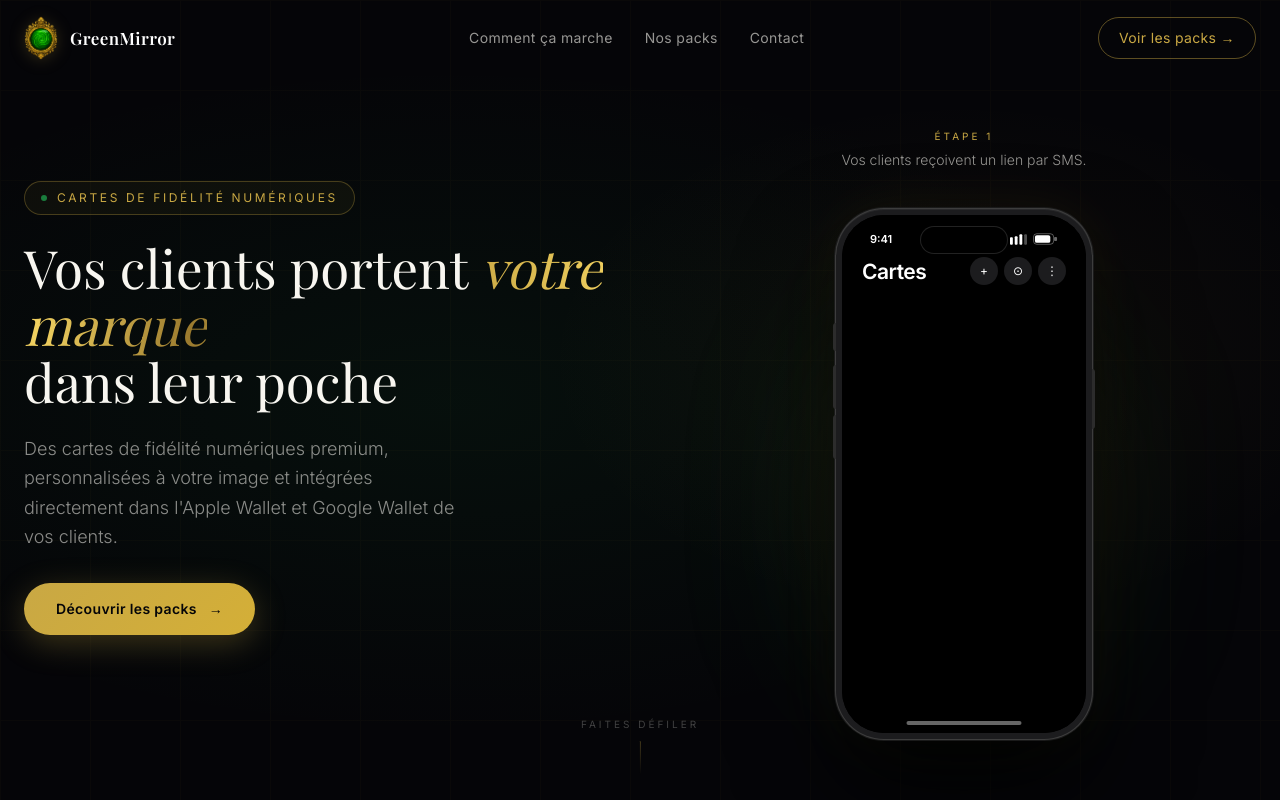
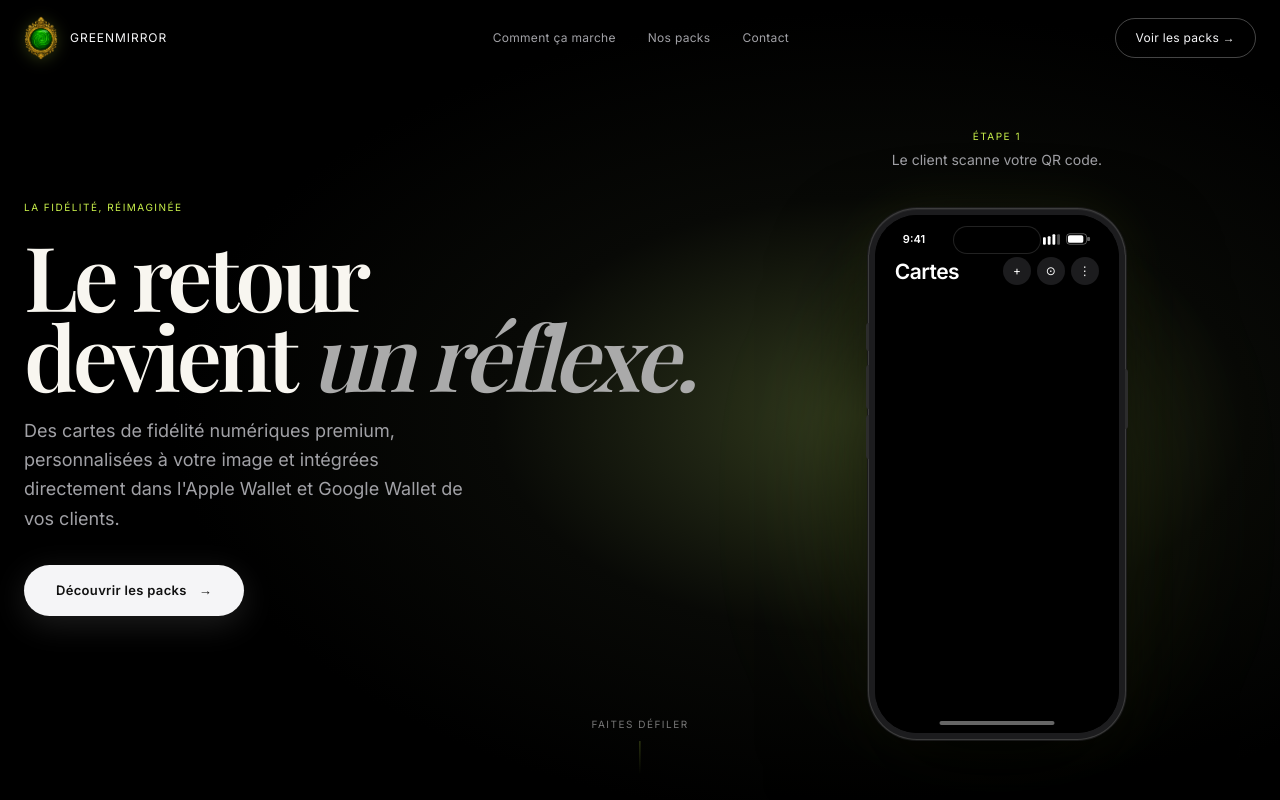
Before and after one commit to greenmirror23/cartes, a Next.js app: page / in a window 1280 px wide. Shown: the top 800 px of the page. Built offline with nearby package versions, Linux system fonts and the light colour scheme.

Commit message:
Nouvelle charte : hero, section notification, CTA, packs (composants)

```diff
--- a/app/components/Header.tsx
+++ b/app/components/Header.tsx
@@ -20,10 +20,10 @@ export default function Header() {
       className="fixed top-0 left-0 right-0 z-50 transition-all duration-500"
       style={{
         background: scrolled
-          ? "rgba(5,5,8,0.85)"
+          ? "rgba(0,0,0,0.85)"
           : "transparent",
         backdropFilter: scrolled ? "blur(20px)" : "none",
-        borderBottom: scrolled ? "1px solid rgba(201,168,68,0.15)" : "none",
+        borderBottom: scrolled ? "1px solid rgba(255,255,255,0.10)" : "none",
       }}
     >
       <div className="max-w-7xl mx-auto px-6 py-4 flex items-center justify-between">
@@ -38,7 +38,7 @@ export default function Header() {
             <a
               key={item.href}
               href={item.href}
-              className="text-[#F8F6F0]/60 hover:text-[#C9A844] text-sm tracking-wide transition-colors duration-200"
+              className="text-[#a1a1a6] hover:text-[#f5f5f7] text-[12px] tracking-wide transition-colors duration-200"
               style={{ fontFamily: "var(--font-inter)" }}
             >
               {item.label}
@@ -48,18 +48,18 @@ export default function Header() {
 
         <a
           href="#products"
-          className="hidden md:inline-flex items-center gap-2 px-5 py-2.5 rounded-full text-sm tracking-wide transition-all duration-300 text-[#C9A844]"
+          className="hidden md:inline-flex items-center gap-2 px-5 py-2.5 rounded-full text-[12px] tracking-wide transition-all duration-300 text-[#f5f5f7]"
           style={{
-            border: "1px solid rgba(201,168,68,0.45)",
+            border: "1px solid rgba(255,255,255,0.27)",
             fontFamily: "var(--font-inter)",
           }}
           onMouseEnter={(e) => {
-            e.currentTarget.style.background = "rgba(201,168,68,0.08)"
-            e.currentTarget.style.borderColor = "rgba(201,168,68,0.8)"
+            e.currentTarget.style.background = "rgba(255,255,255,0.08)"
+            e.currentTarget.style.borderColor = "rgba(255,255,255,0.6)"
           }}
           onMouseLeave={(e) => {
             e.currentTarget.style.background = "transparent"
-            e.currentTarget.style.borderColor = "rgba(201,168,68,0.45)"
+            e.currentTarget.style.borderColor = "rgba(255,255,255,0.27)"
           }}
         >
           Voir les packs →
@@ -78,12 +78,12 @@ function Logo() {
         width={46}
         height={59}
         priority
-        className="h-11 w-auto drop-shadow-[0_2px_8px_rgba(201,168,68,0.25)]"
+        className="h-11 w-auto drop-shadow-[0_2px_8px_rgba(200,239,74,0.25)]"
       />
       <div>
         <div
-          className="text-white text-[17px] font-semibold leading-none tracking-wide"
-          style={{ fontFamily: "var(--font-playfair)" }}
+          className="text-[#f5f5f7] text-[12px] leading-none tracking-[0.08em] uppercase"
+          style={{ fontFamily: "var(--font-dm-mono)" }}
         >
           GreenMirror
         </div>
--- a/app/components/HeroSection.tsx
+++ b/app/components/HeroSection.tsx
@@ -11,10 +11,10 @@ import {
 import { BarberPass, PizzaPass, GreenMirrorPass } from "./WalletPass"
 
 const STEPS = [
-  { step: "Étape 1", text: "Vos clients reçoivent un lien par SMS." },
+  { step: "Étape 1", text: "Le client scanne votre QR code." },
   { step: "Étape 2", text: "La carte s'installe dans le Wallet, sans app." },
   { step: "Étape 3", text: "Elle rejoint les cartes de leur quotidien." },
-  { step: "Et voilà", text: "GreenMirror dans leur poche, pour toujours." },
+  { step: "Et voilà", text: "Votre marque dans leur poche, pour toujours." },
 ]
 
 export default function HeroSection() {
@@ -54,76 +54,62 @@ export default function HeroSection() {
     >
       <div className="sticky top-0 h-[100dvh] flex items-start lg:items-center overflow-hidden">
         {/* Background layers */}
-        <div className="absolute inset-0 bg-[#050508]">
+        <div className="absolute inset-0 bg-black">
           <div
             className="absolute inset-0"
             style={{
               background:
-                "radial-gradient(ellipse 80% 60% at 35% 50%, rgba(29,185,84,0.06) 0%, transparent 70%)",
-            }}
-          />
-          <div
-            className="absolute inset-0"
-            style={{
-              background:
-                "radial-gradient(ellipse 50% 50% at 75% 45%, rgba(201,168,68,0.05) 0%, transparent 65%)",
-            }}
-          />
-          <div
-            className="absolute inset-0 opacity-[0.025]"
-            style={{
-              backgroundImage:
-                "linear-gradient(rgba(201,168,68,1) 1px, transparent 1px), linear-gradient(90deg, rgba(201,168,68,1) 1px, transparent 1px)",
-              backgroundSize: "90px 90px",
+                "radial-gradient(ellipse 70% 65% at 68% 52%, #333c1f 0%, #080906 42%, #000000 78%)",
             }}
           />
         </div>
 
         <div className="relative z-10 max-w-7xl mx-auto px-6 w-full pt-20 lg:pt-24 pb-10">
-          <div className="grid lg:grid-cols-2 gap-3 lg:gap-16 items-center">
+          <div className="grid lg:grid-cols-[1.3fr_1fr] gap-3 lg:gap-10 items-center">
             {/* Left: copy */}
             <div>
-              <motion.div
+              <motion.p
                 initial={{ opacity: 0, y: 16 }}
                 animate={{ opacity: 1, y: 0 }}
                 transition={{ duration: 0.8, delay: 0.2 }}
-                className="mb-6"
+                className="uppercase"
+                style={{
+                  fontFamily: "var(--font-dm-mono)",
+                  fontSize: 10,
+                  letterSpacing: "1.5px",
+                  color: "#c8ef4a",
+                }}
               >
-                <span
-                  className="inline-flex items-center gap-2.5 px-4 py-2 rounded-full text-[#C9A844] text-xs tracking-[0.22em] uppercase"
-                  style={{
-                    border: "1px solid rgba(201,168,68,0.3)",
-                    background: "rgba(201,168,68,0.05)",
-                    fontFamily: "var(--font-inter)",
-                  }}
-                >
-                  <span
-                    className="w-1.5 h-1.5 rounded-full bg-[#22c55e] inline-block"
-                    style={{ animation: "glow-pulse 2s ease-in-out infinite" }}
-                  />
-                  Cartes de fidélité numériques
-                </span>
-              </motion.div>
+                La fidélité, réimaginée
+              </motion.p>
 
               <motion.h1
                 initial={{ opacity: 0, y: 28 }}
                 animate={{ opacity: 1, y: 0 }}
                 transition={{ duration: 0.9, delay: 0.3 }}
-                className="text-[2rem] sm:text-4xl lg:text-[3.3rem] leading-[1.08] mb-4 sm:mb-6"
-                style={{ fontFamily: "var(--font-playfair)" }}
+                className="text-[clamp(34px,10.5vw,46px)] lg:text-[clamp(44px,7vw,96px)]"
+                style={{
+                  fontFamily: "var(--font-playfair)",
+                  fontWeight: 600,
+                  lineHeight: 0.9,
+                  letterSpacing: "-0.048em",
+                  margin: "20px 0",
+                }}
               >
-                Vos clients portent{" "}
-                <span className="gold-shimmer italic">votre marque</span>
+                Le retour
                 <br />
-                dans leur poche
+                <span className="whitespace-nowrap">
+                  devient{" "}
+                  <em style={{ color: "#aaaaaa", fontStyle: "italic" }}>un réflexe.</em>
+                </span>
               </motion.h1>
 
               <motion.p
                 initial={{ opacity: 0, y: 16 }}
                 animate={{ opacity: 1, y: 0 }}
                 transition={{ duration: 0.8, delay: 0.45 }}
-                className="hidden sm:block text-[#F8F6F0]/55 text-base lg:text-lg leading-relaxed mb-8 max-w-md"
-                style={{ fontFamily: "var(--font-inter)", fontWeight: 300 }}
+                className="hidden sm:block text-[#a1a1a6] text-base lg:text-lg leading-relaxed mb-8 max-w-md"
+                style={{ fontFamily: "var(--font-inter)", fontWeight: 400 }}
               >
                 Des cartes de fidélité numériques premium, personnalisées à votre
                 image et intégrées directement dans l&apos;Apple Wallet et Google
@@ -138,11 +124,11 @@ export default function HeroSection() {
               >
                 <a
                   href="#products"
-                  className="inline-flex items-center justify-center gap-3 px-8 py-4 rounded-full text-sm tracking-wide font-semibold transition-all duration-300 group"
+                  className="inline-flex items-center justify-center gap-3 px-8 py-4 rounded-full text-[13px] tracking-wide font-bold transition-all duration-300 group"
                   style={{
-                    background: "linear-gradient(135deg, #c9a844, #d4af37)",
-                    color: "#050508",
-                    boxShadow: "0 8px 32px rgba(201,168,68,0.28)",
+                    background: "#f5f5f7",
+                    color: "#111111",
+                    boxShadow: "0 8px 32px rgba(245,245,247,0.12)",
                     fontFamily: "var(--font-inter)",
                   }}
                 >
@@ -168,14 +154,14 @@ export default function HeroSection() {
                     className="absolute inset-0 flex flex-col justify-center items-center"
                   >
                     <span
-                      className="text-[#C9A844] text-[10px] tracking-[0.3em] uppercase mb-1.5"
-                      style={{ fontFamily: "var(--font-inter)" }}
+                      className="text-[#c8ef4a] text-[10px] tracking-[0.15em] uppercase mb-1.5"
+                      style={{ fontFamily: "var(--font-dm-mono)" }}
                     >
                       {STEPS[activeStep].step}
                     </span>
                     <p
-                      className="text-[#F8F6F0]/60 text-sm"
-                      style={{ fontFamily: "var(--font-inter)", fontWeight: 300 }}
+                      className="text-[#a1a1a6] text-sm"
+                      style={{ fontFamily: "var(--font-inter)", fontWeight: 400 }}
                     >
                       {STEPS[activeStep].text}
                     </p>
@@ -190,7 +176,7 @@ export default function HeroSection() {
                   style={{
                     inset: "-40px",
                     background:
-                      "radial-gradient(circle at 50% 55%, rgba(201,168,68,0.14) 0%, rgba(34,197,94,0.06) 45%, transparent 70%)",
+                      "radial-gradient(circle at 50% 55%, rgba(200,239,74,0.16) 0%, rgba(200,239,74,0.05) 45%, transparent 70%)",
                   }}
                 />
 
@@ -203,7 +189,7 @@ export default function HeroSection() {
                         "0 0 0 1px #3d3d3d",
                         "0 0 0 2px #1a1a1a",
                         "0 48px 96px rgba(0,0,0,0.85)",
-                        "0 0 60px rgba(201,168,68,0.08)",
+                        "0 0 60px rgba(200,239,74,0.08)",
                         "inset 0 1px 0 rgba(255,255,255,0.06)",
                       ].join(", "),
                     }}
@@ -304,8 +290,8 @@ export default function HeroSection() {
           style={{ opacity: useTransform(scrollYProgress, [0, 0.1], [1, 0]) }}
         >
           <span
-            className="text-[#F8F6F0]/25 text-[10px] tracking-[0.3em] uppercase"
-            style={{ fontFamily: "var(--font-inter)" }}
+            className="text-[#777777] text-[10px] tracking-[0.15em] uppercase"
+            style={{ fontFamily: "var(--font-dm-mono)" }}
           >
             Faites défiler
           </span>
@@ -313,7 +299,7 @@ export default function HeroSection() {
             className="w-px h-9 rounded-full"
             style={{
               background:
-                "linear-gradient(to bottom, rgba(201,168,68,0.6), transparent)",
+                "linear-gradient(to bottom, rgba(200,239,74,0.6), transparent)",
             }}
             animate={{ scaleY: [1, 0.4, 1], opacity: [0.5, 1, 0.5] }}
             transition={{ repeat: Infinity, duration: 2.2 }}
```
Also changed, not shown: app/components/CtaSection.tsx (added, +71 -0 lines), app/components/Footer.tsx (+18 -18 lines), app/components/NotificationSection.tsx (added, +104 -0 lines), app/components/ProductsSection.tsx (+60 -74 lines).
